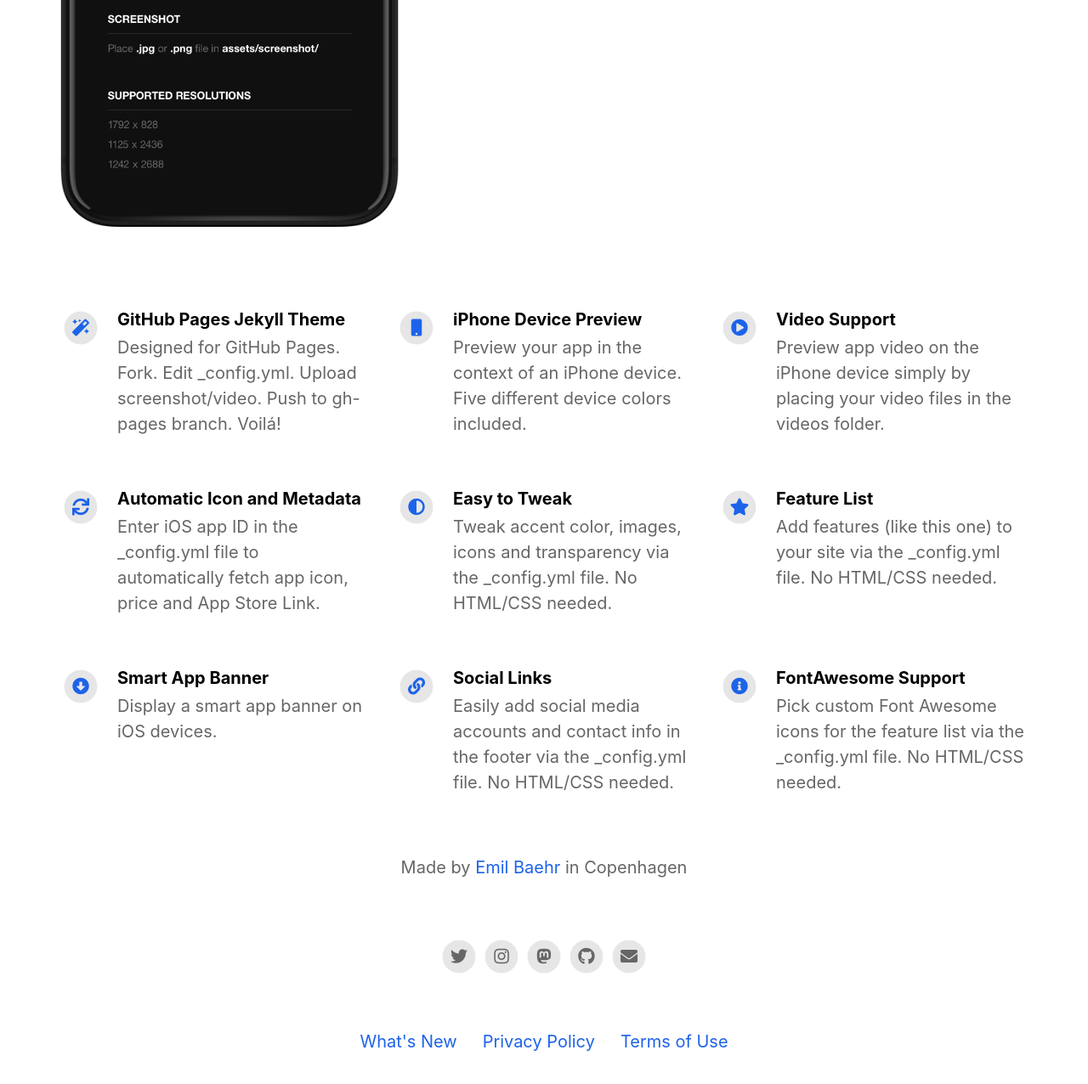
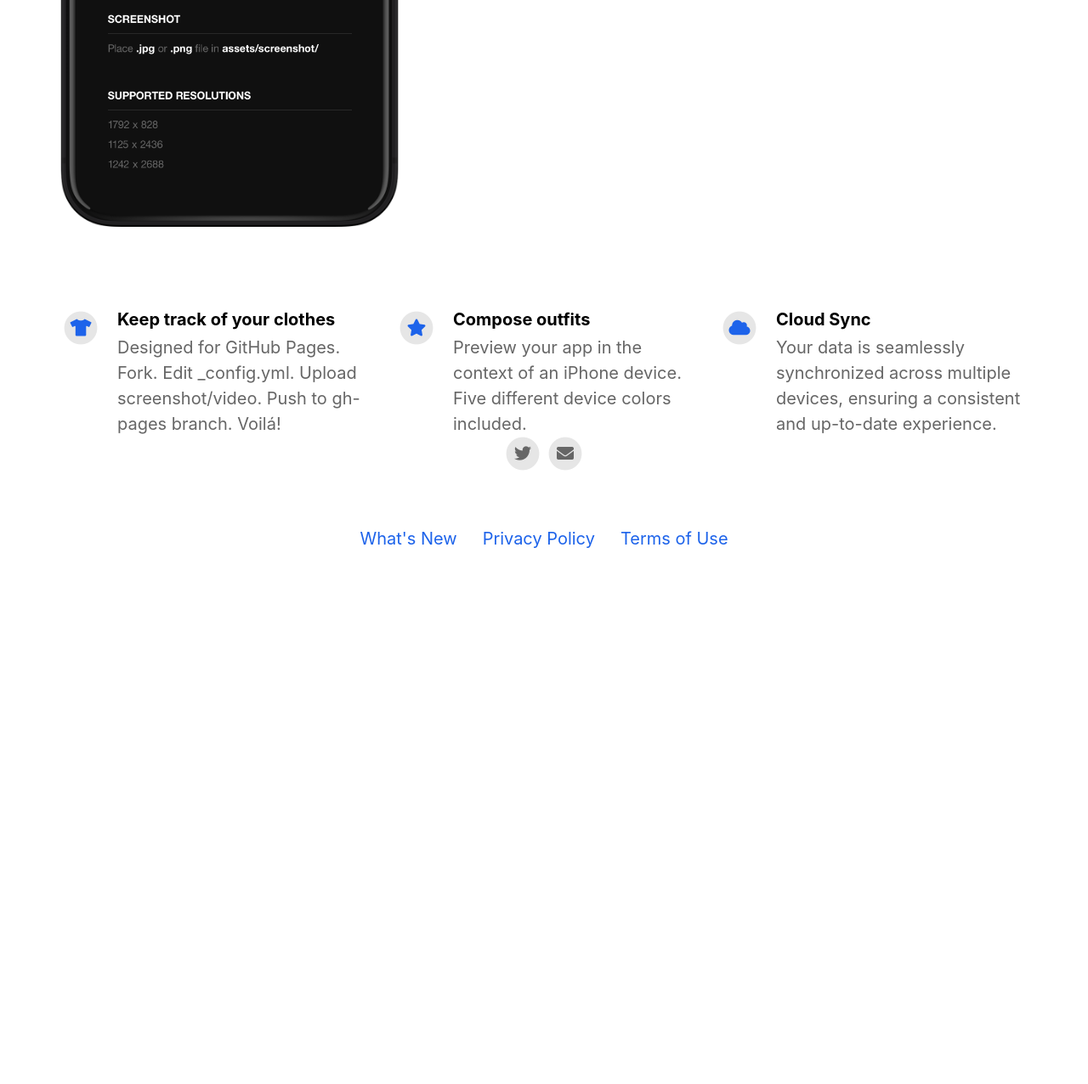
Before and after one commit to lorandfazakas/outfitopia-landing-page, a Jekyll site: the page built from index.html, in a window 1280 px wide and 1400 px high, scrolled down 624 px, cut to the strip 94-1370 px from the top of the window. Shown: the whole strip at 85% size. Built offline with Jekyll 4.4.1, drawn with Linux system fonts in a browser that asks for light colours; nearby versions of some CDN libraries; after the commit the page ends 1432 px from its top, so only the background shows below that.

Commit message:
social fix, some feautres

```diff
--- a/_config.yml
+++ b/_config.yml
@@ -20,61 +20,33 @@ enable_smart_app_banner                   : true
 
 
 # Information About Yourself
-your_name                                 : Emil Baehr
-your_link                                 : https://emilbaehr.com
-your_city                                 : Copenhagen
-email_address                             : emil.baehr@gmail.com
+your_name                                 :
+your_link                                 :
+your_city                                 :
+email_address                             : help@outfitopia.app
 facebook_username                         :
-instagram_username                        : ebaehr
-twitter_username                          : ebaehr
-github_username                           : emilbaehr
+instagram_username                        :
+twitter_username                          : outfitopia_app
+github_username                           :
 youtube_username                          :
-mastodon_link                             : https://mastodon.social/@ebaehr
+mastodon_link                             :
 
 
 
 # Feature List                            Edit, add or remove features to be presented.
 features                                  :
 
-  - title                                 : GitHub Pages Jekyll Theme
+  - title                                 : Keep track of your clothes
     description                           : Designed for GitHub Pages. Fork. Edit _config.yml. Upload screenshot/video. Push to gh-pages branch. Voilá!
-    fontawesome_icon_name                 : magic
+    fontawesome_icon_name                 : tshirt
 
-  - title                                 : iPhone Device Preview
+  - title                                 : Compose outfits
     description                           : Preview your app in the context of an iPhone device. Five different device colors included.
-    fontawesome_icon_name                 : mobile
-
-  - title                                 : Video Support
-    description                           : Preview app video on the iPhone device simply by placing your video files in the videos folder.
-    fontawesome_icon_name                 : play-circle
-
-  - title                                 : Automatic Icon and Metadata
-    description                           : Enter iOS app ID in the _config.yml file to automatically fetch app icon, price and App Store Link.
-    fontawesome_icon_name                 : sync
-
-  - title                                 : Easy to Tweak
-    description                           : Tweak accent color, images, icons and transparency via the _config.yml file. No HTML/CSS needed.
-    fontawesome_icon_name                 : adjust
-
-  - title                                 : Feature List
-    description                           : Add features (like this one) to your site via the _config.yml file. No HTML/CSS needed.
     fontawesome_icon_name                 : star
 
-  - title                                 : Smart App Banner
-    description                           : Display a smart app banner on iOS devices.
-    fontawesome_icon_name                 : arrow-alt-circle-down
-
-  - title                                 : Social Links
-    description                           : Easily add social media accounts and contact info in the footer via the _config.yml file. No HTML/CSS needed.
-    fontawesome_icon_name                 : link
-
-  - title                                 : FontAwesome Support
-    description                           : Pick custom Font Awesome icons for the feature list via the _config.yml file. No HTML/CSS needed.
-    fontawesome_icon_name                 : info-circle
-
-  - title                                 : # New Feature Title
-    description                           : # New Feature Description
-    fontawesome_icon_name                 : # Enter Font Awesome icon name (e.g. star). Find icons on fontawesome.com/icons.
+  - title                                 : Cloud Sync
+    description                           : Your data is seamlessly synchronized across multiple devices, ensuring a consistent and up-to-date experience.
+    fontawesome_icon_name                 : cloud
 
 
 
```
